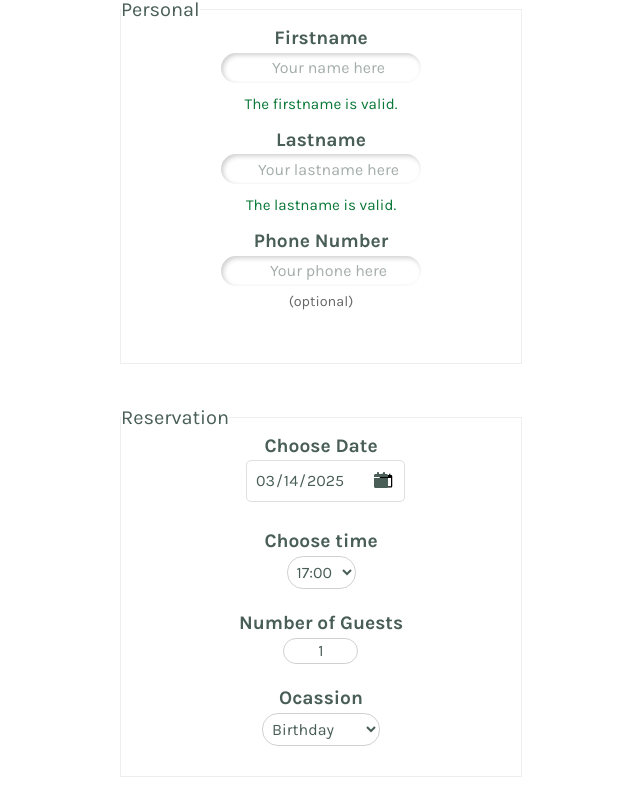
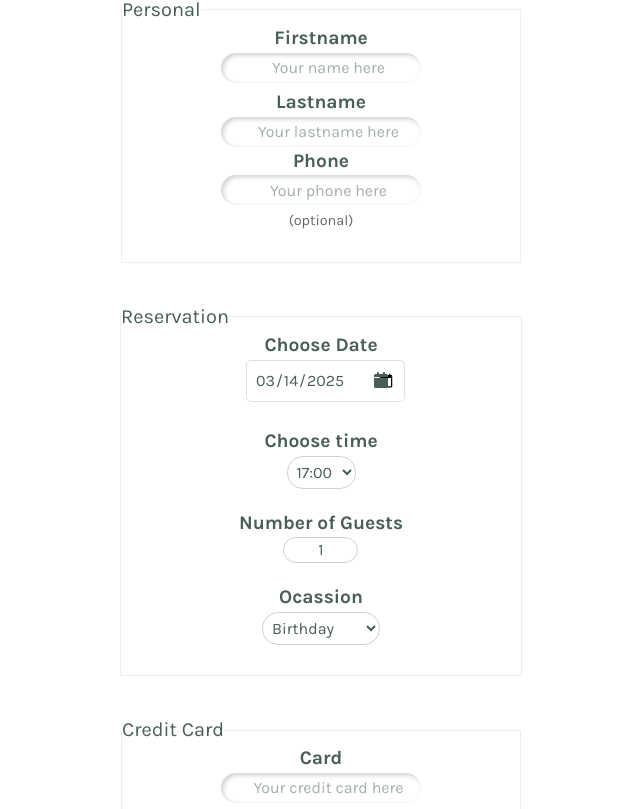
Before and after one commit to friasmariano/little-lemon-app, a Next.js app: page /booking in a window 1280 px wide. Shown: the part 451-1260 px from the top of the page, without its empty margins (319-959 px from the left). Built offline with nearby package versions, Linux system fonts and the light colour scheme; a web font is replaced by a local one.

Commit message:
Input Validation test ready

```diff
--- a/components/BookingForm.jsx
+++ b/components/BookingForm.jsx
@@ -49,7 +49,7 @@ export default function BookingForm({ sectionNames, submitFunction }) {
     const closeModal = () => setIsModalOpen(false);
 
     // Hook Forms
-    const { register, handleSubmit, watch, formState: { errors, isValid, isDirty }, getValues } = useForm({
+    const { register, handleSubmit, watch, formState: { errors, isValid, isDirty, dirtyFields }, getValues } = useForm({
         mode: 'onBlur'
     });
 
@@ -150,11 +150,11 @@ export default function BookingForm({ sectionNames, submitFunction }) {
 
                         </div>
 
-                        <div>
+                        <div style={{ marginTop: '5px'}}>
                             {errors.name ? (
                                 <p className={styles.errors}>{errors.name.message}</p>
                             )
-                            : <p className={styles.success}>The firstname is valid.</p>}
+                            : dirtyFields.name && (<p className={styles.success}>The firstname is valid.</p>)}
                         </div>
                     </div>
 
@@ -196,14 +196,15 @@ export default function BookingForm({ sectionNames, submitFunction }) {
                             {errors.lastname ? (
                                     <p className={styles.errors}>{errors.lastname.message}</p>
                                 )
-                                : <p className={styles.success}>The lastname is valid.</p>}
+                                : dirtyFields.lastname && (<p className={styles.success}>The lastname is valid</p>)}
                         </div>
                     </div>
 
                     {/* Phone number */}
-                    <div style={{ display: 'flex', flexDirection: 'column', alignItems: 'center' }}>
+                    <div style={{ display: 'flex', flexDirection: 'column',
+                                  alignItems: 'center'}}>
                         <div className={styles.section}>
-                            <label htmlFor="phone" className={styles.subtitle}>Phone Number</label>
+                            <label htmlFor="phone" className={styles.subtitle}>Phone</label>
 
                             <div style={{ position: 'relative',
                                           display: 'flex'
@@ -216,7 +217,7 @@ export default function BookingForm({ sectionNames, submitFunction }) {
                                 type="text"
                                 defaultValue=""
                                 {...register("phone", {
-                                        required: "The 'phone' field is required",
+                                        required: "The phone is required",
                                         pattern: {
                                             value: /^\+?[1-9]\d{1,14}$/,
                                             message: "The 'phone' number has an invalid format"
@@ -235,16 +236,11 @@ export default function BookingForm({ sectionNames, submitFunction }) {
                             }}>(optional)</h3>
                         </div>
 
-                        <div className={styles.errors}>
-                            <ErrorMessage
-                                errors={errors}
-                                name="phone"
-                                render={({ message }) =>
-                                <p>
-                                    <FontAwesomeIcon icon={faInfoCircle} style={{ marginRight: '5px'}} />
-                                    {message}
-                                </p>}
-                            />
+                        <div>
+                            {errors.phone ? (
+                                    <p className={styles.errors}>{errors.phone.message}</p>
+                                )
+                                : dirtyFields.phone && (<p className={styles.success}>The phone is valid</p>)}
                         </div>
                     </div>
                 </fieldset>
@@ -416,7 +412,7 @@ export default function BookingForm({ sectionNames, submitFunction }) {
 
                     <div style={{ display: 'flex', flexDirection: 'column', alignItems: 'center' }}>
                         <div className={styles.section}>
-                            <label htmlFor="card" className={styles.subtitle}>Credit Card</label>
+                            <label htmlFor="card" className={styles.subtitle}>Card</label>
                             <input
                                 className={styles.input}
                                 placeholder="Your credit card here"
@@ -425,7 +421,7 @@ export default function BookingForm({ sectionNames, submitFunction }) {
                                 type="text"
                                 defaultValue=""
                                 {...register("card", {
-                                        required: "The 'card' field is required",
+                                        required: "The card is required",
                                         pattern: {
                                             value: /4[0-9]{12}(?:[0-9]{3})?$/,
                                             message: "The 'credit card' has an invalid format"
@@ -439,16 +435,9 @@ export default function BookingForm({ sectionNames, submitFunction }) {
                             />
                         </div>
 
-                        <div className={styles.errors}>
-                            <ErrorMessage
-                                errors={errors}
-                                name="card"
-                                render={({ message }) =>
-                                <p>
-                                    <FontAwesomeIcon icon={faInfoCircle} style={{ marginRight: '5px'}} />
-                                    {message}
-                                </p>}
-                            />
+                        <div>
+                            {errors.card ? (<p className={styles.errors}>{errors.card.message}</p>)
+                            : dirtyFields.card && (<p className={styles.success}>The card is valid</p>)}
                         </div>
                     </div>
                 </fieldset>
--- a/styles/bookform.module.css
+++ b/styles/bookform.module.css
@@ -102,4 +102,6 @@
 
     margin-bottom: 20px;
     padding-bottom: 30px;
+
+    min-width: 400px;
 }
```
Also changed, not shown: 1 other file (tests, documents, lock files or other folders).
